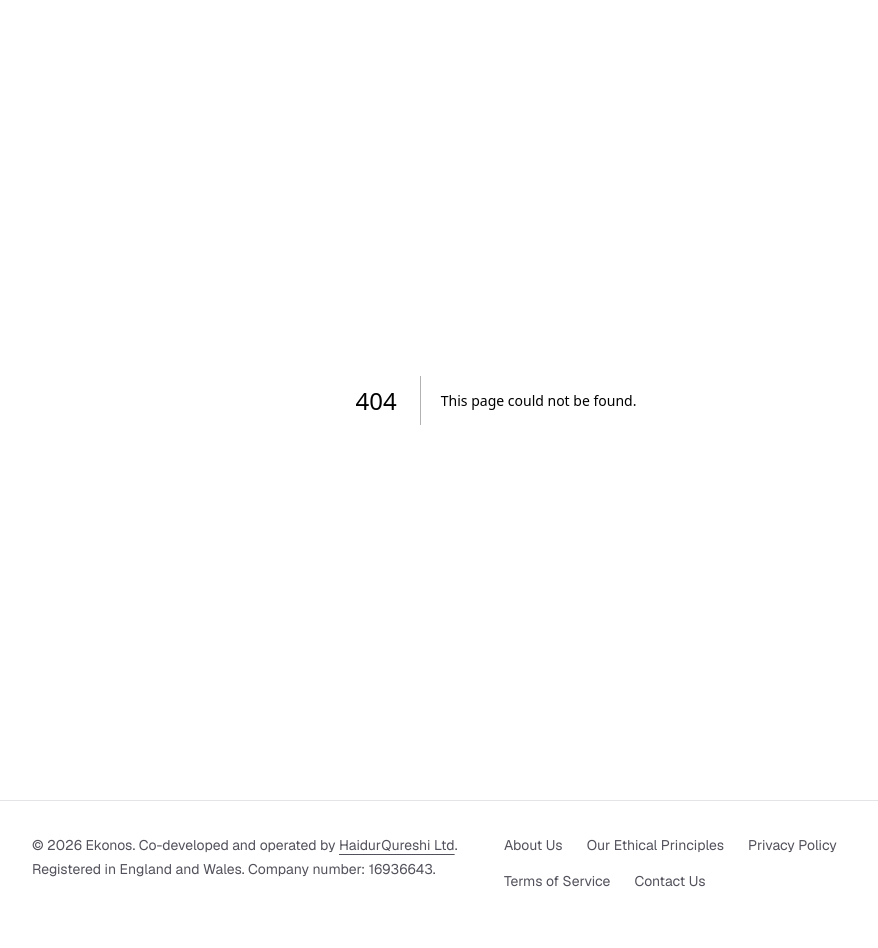
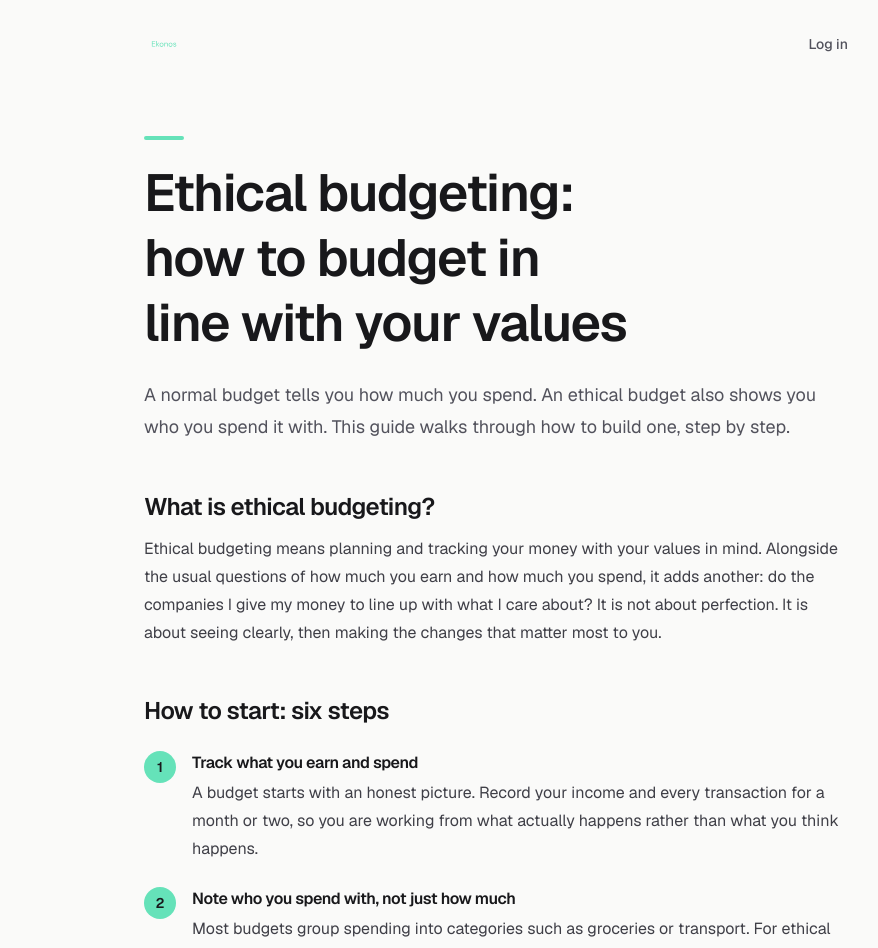
Before and after one commit to haidurqureshi/Ekonos, a Next.js app: page /guides/ethical-budgeting in a window 1280 px wide. Before the commit this address had no page. Shown: the top 948 px of the page, without its empty margins (144-1022 px from the left). Before the commit the page ends 925 px from the top, so only its background shows below. Built offline with nearby package versions, Linux system fonts and the light colour scheme.

Commit message:
Add files via upload

```diff
--- /dev/null
+++ b/app/guides/ethical-budgeting/page.tsx
@@ -0,0 +1,154 @@
+import type { Metadata } from "next";
+import Image from "next/image";
+import Link from "next/link";
+
+export const metadata: Metadata = {
+  title: "Ethical Budgeting: How to Budget in Line With Your Values",
+  description:
+    "A practical guide to ethical budgeting: how to track your spending, see where your money really goes, and make changes that match your values.",
+  alternates: { canonical: "/guides/ethical-budgeting" },
+};
+
+const steps = [
+  {
+    title: "Track what you earn and spend",
+    text: "A budget starts with an honest picture. Record your income and every transaction for a month or two, so you are working from what actually happens rather than what you think happens.",
+  },
+  {
+    title: "Note who you spend with, not just how much",
+    text: "Most budgets group spending into categories such as groceries or transport. For ethical budgeting, also record the company behind each purchase. This is the step that turns a normal budget into an ethical one.",
+  },
+  {
+    title: "Decide what matters to you",
+    text: "Ethical means different things to different people. You might care most about the environment, how workers are treated, tax conduct, animal welfare, or something else. Write down your top two or three priorities so you have something to measure against.",
+  },
+  {
+    title: "Look at where the money goes",
+    text: "Sort your spending by company and see which ones take the largest share. Your biggest, most regular outgoings, such as energy, your bank, your phone provider and your weekly shop, usually matter far more than occasional purchases.",
+  },
+  {
+    title: "Change what is realistic",
+    text: "You don’t have to overhaul everything at once. Pick one or two large, regular costs and look at alternatives. Ethical options are sometimes more expensive and sometimes not, which is exactly why you want to see the numbers before you decide.",
+  },
+  {
+    title: "Review regularly",
+    text: "Check in monthly. Your income, prices and priorities all change, and a short regular review keeps your budget and your values pointing the same way.",
+  },
+];
+
+export default function EthicalBudgetingGuide() {
+  return (
+    <div className="flex flex-1 flex-col">
+      <header className="mx-auto flex w-full max-w-3xl items-center justify-between px-5 py-6 sm:px-8">
+        <Link
+          href="/"
+          aria-label="Ekonos home"
+          className="rounded-sm focus-visible:outline-2 focus-visible:outline-offset-4 focus-visible:outline-emerald-600 dark:focus-visible:outline-[#65e2b9]"
+        >
+          <Image
+            src="/EKONOS.svg"
+            alt="Ekonos"
+            width={100}
+            height={100}
+            className="h-10 w-auto"
+          />
+        </Link>
+        <Link
+          href="/login"
+          className="text-sm font-medium text-zinc-600 underline-offset-4 hover:text-zinc-900 hover:underline dark:text-zinc-400 dark:hover:text-zinc-50"
+        >
+          Log in
+        </Link>
+      </header>
+
+      <main className="mx-auto w-full max-w-3xl flex-1 px-5 pb-16 pt-6 sm:px-8 sm:pt-12">
+        <article>
+          <span
+            aria-hidden="true"
+            className="mb-5 block h-1 w-10 rounded-full bg-[#65e2b9]"
+          />
+          <h1 className="text-[clamp(2rem,4vw+1rem,3.25rem)] font-semibold leading-tight tracking-tight text-balance">
+            Ethical budgeting: how to budget in line with your values
+          </h1>
+          <p className="mt-6 text-lg leading-8 text-zinc-600 dark:text-zinc-400">
+            A normal budget tells you how much you spend. An ethical budget also
+            shows you who you spend it with. This guide walks through how to
+            build one, step by step.
+          </p>
+
+          <section className="mt-12 space-y-3">
+            <h2 className="text-2xl font-semibold tracking-tight">
+              What is ethical budgeting?
+            </h2>
+            <p className="leading-7 text-zinc-700 dark:text-zinc-300">
+              Ethical budgeting means planning and tracking your money with
+              your values in mind. Alongside the usual questions of how much
+              you earn and how much you spend, it adds another: do the
+              companies I give my money to line up with what I care about?
+              It is not about perfection. It is about seeing clearly, then
+              making the changes that matter most to you.
+            </p>
+          </section>
+
+          <section className="mt-12">
+            <h2 className="text-2xl font-semibold tracking-tight">
+              How to start: six steps
+            </h2>
+            <ol className="mt-6 space-y-6">
+              {steps.map((step, i) => (
+                <li key={step.title} className="flex gap-4">
+                  <span
+                    aria-hidden="true"
+                    className="grid h-8 w-8 flex-shrink-0 place-items-center rounded-full bg-[#65e2b9] text-sm font-semibold text-zinc-900"
+                  >
+                    {i + 1}
+                  </span>
+                  <div>
+                    <h3 className="font-semibold tracking-tight">
+                      {step.title}
+                    </h3>
+                    <p className="mt-1 leading-7 text-zinc-700 dark:text-zinc-300">
+                      {step.text}
+                    </p>
+                  </div>
+                </li>
+              ))}
+            </ol>
+          </section>
+
+          <section className="mt-12 space-y-3">
+            <h2 className="text-2xl font-semibold tracking-tight">
+              How Ekonos helps
+            </h2>
+            <p className="leading-7 text-zinc-700 dark:text-zinc-300">
+              Ekonos is a free budgeting app built around exactly this idea.
+              You record your income and spending, tag each transaction with
+              the company, and Ekonos shows an ethical score reflecting how
+              your spending lines up with ethical and environmental
+              considerations. You enter your own data, and Ekonos doesn’t
+              connect to your bank accounts.
+            </p>
+            <p className="leading-7 text-zinc-700 dark:text-zinc-300">
+              Ethical scores are our own assessment of publicly available
+              information and are a general guide only.
+            </p>
+            <div className="pt-3">
+              <Link
+                href="/start"
+                className="inline-flex h-12 items-center justify-center rounded-full bg-[#65e2b9] px-7 text-base font-medium text-zinc-900 transition-colors hover:bg-[#4fd3a8] focus-visible:outline-2 focus-visible:outline-offset-2 focus-visible:outline-emerald-600 dark:focus-visible:outline-[#65e2b9]"
+              >
+                Start now, it’s free
+              </Link>
+            </div>
+          </section>
+
+          <p className="mt-12 text-xs leading-5 text-zinc-500">
+            This guide is general information, not financial, investment, tax
+            or legal advice. For significant financial decisions, speak to a
+            qualified adviser.
+          </p>
+        </article>
+      </main>
+    </div>
+  );
+}
```
